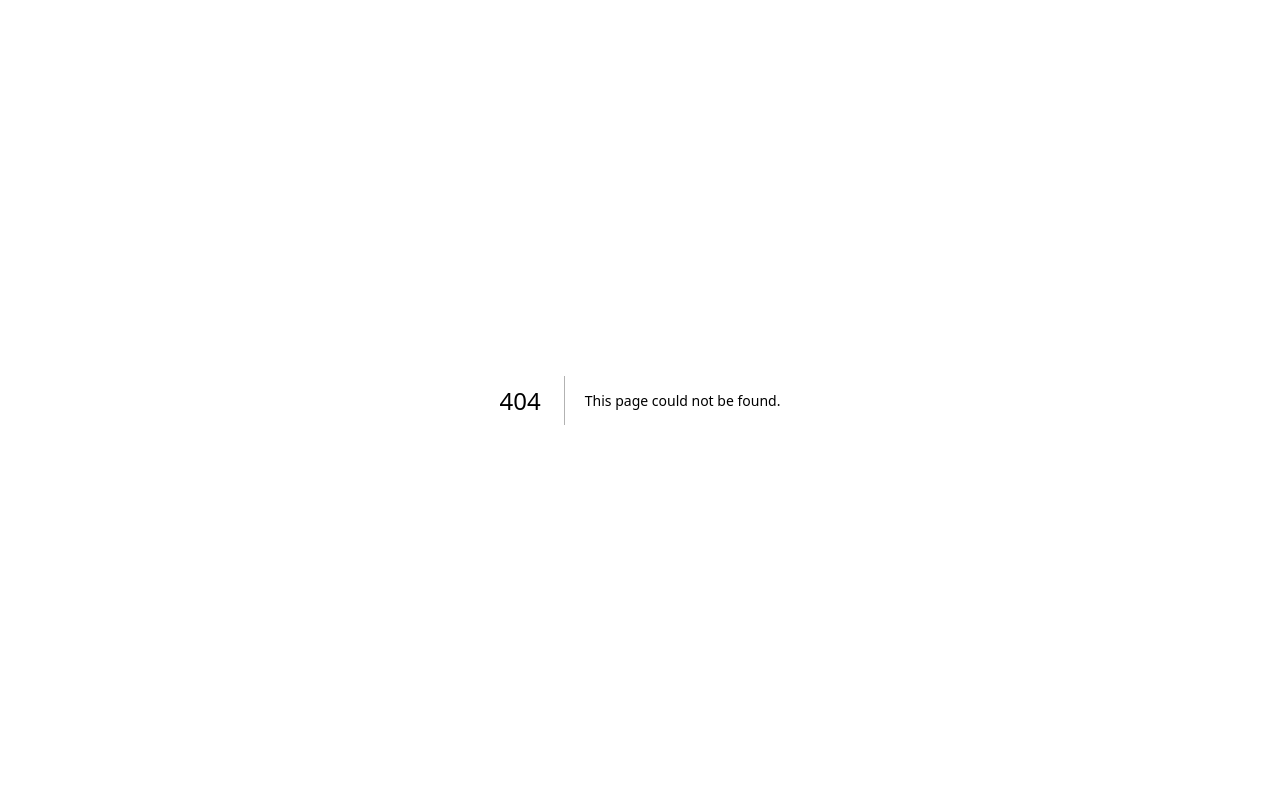
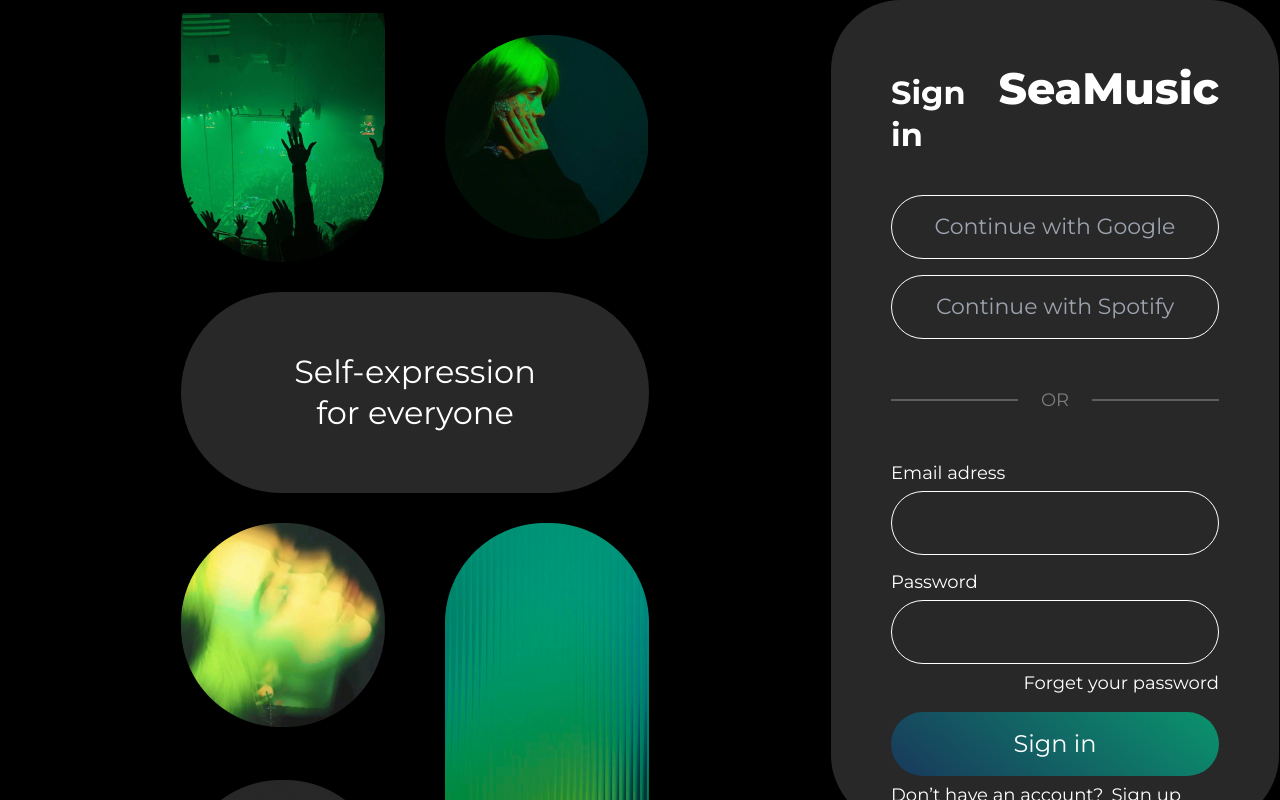
Before and after one commit to seamusic-official/seamusic-frontend, a Next.js app: page /login in a window 1280 px wide. Before the commit this address had no page. Shown: the top 800 px of the page. Built offline with nearby package versions, Linux system fonts and the light colour scheme.

Commit message:
feat: Transfer to Next.js page "Sign in" from figma

```diff
--- a/src/app/auth/page.tsx
+++ b/src/app/login/page.tsx
@@ -1,10 +1,10 @@
-import { Auth } from '@/pages/auth/Auth';
+import { Login } from '@/pages/login/Login';
 import type { Metadata } from 'next';
 
 export const metadata: Metadata = {
-	title: 'Auth'
+	title: 'Login'
 }
 
 export default function Page() {
-	return <Auth />
+	return <Login />
 }
--- a/src/pages/auth/Auth.tsx
+++ /dev/null
@@ -1,11 +0,0 @@
-import { AuthForm, AuthLeftBlock } from '@/shared/components';
-import s from './Auth.module.scss';
-
-export function Auth() {
-	return (
-    <div className={s.auth}>
-		  <AuthLeftBlock />
-      <AuthForm />
-    </div>
-	)
-}
--- /dev/null
+++ b/src/pages/login/Login.tsx
@@ -0,0 +1,13 @@
+import { AuthLeftBlock } from '@/shared/components';
+import s from './Login.module.scss';
+import { LoginForm } from '@/shared/components/login-form/LoginForm';
+
+export function Login() {
+	return (
+    // 'login'
+    <div className={s.auth}>
+		  <AuthLeftBlock />
+      <LoginForm />
+    </div>
+	)
+}
--- a/src/shared/components/index.ts
+++ b/src/shared/components/index.ts
@@ -1,4 +1,4 @@
-export { AuthForm } from './auth-form/AuthForm';
+export { LoginForm } from './login-form/LoginForm';
 export { AuthLeftBlock } from './auth-left-block/AuthLeftBlock';
 export { ContentTop } from './content-top/ContentTop';
 export { ContentTopLeft } from './content-top-left/ContentTopLeft';
--- a/src/shared/components/auth-form/AuthForm.tsx
+++ b/src/shared/components/login-form/LoginForm.tsx
@@ -1,9 +1,9 @@
 import Link from 'next/link';
-import s from './AuthForm.module.scss';
+import s from './LoginForm.module.scss';
 import { TEXT_AUTH } from '@/constants/constants';
 import { Divider } from '@/shared/ui';
 
-export function AuthForm() {
+export function LoginForm() {
 	return (
       <form className={s.form}>
         <div className={s.formTitle}>
```
Also changed, not shown: src/pages/login/Login.module.scss (renamed from src/pages/auth/Auth.module.scss), src/shared/components/login-form/LoginForm.module.scss (renamed from src/shared/components/auth-form/AuthForm.module.scss).
